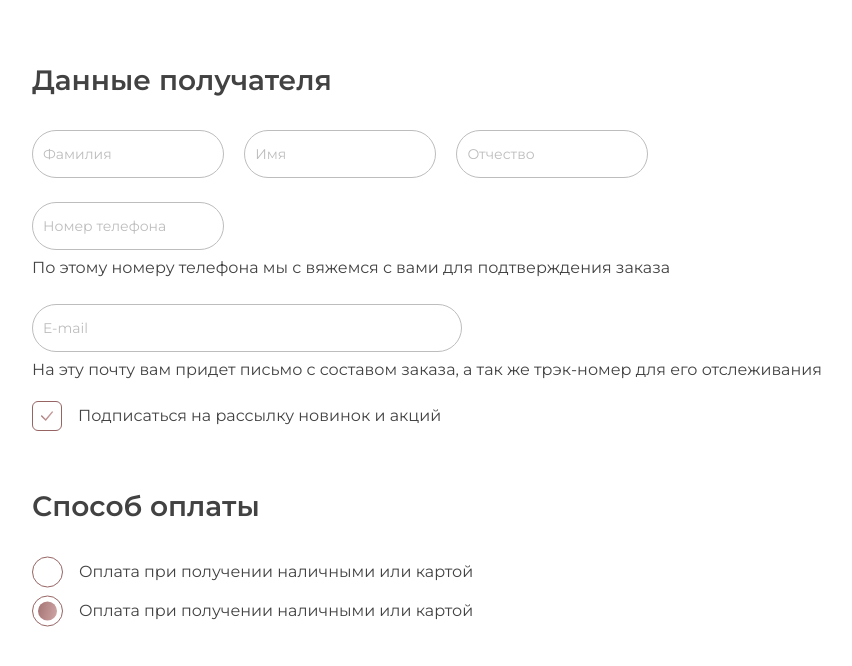
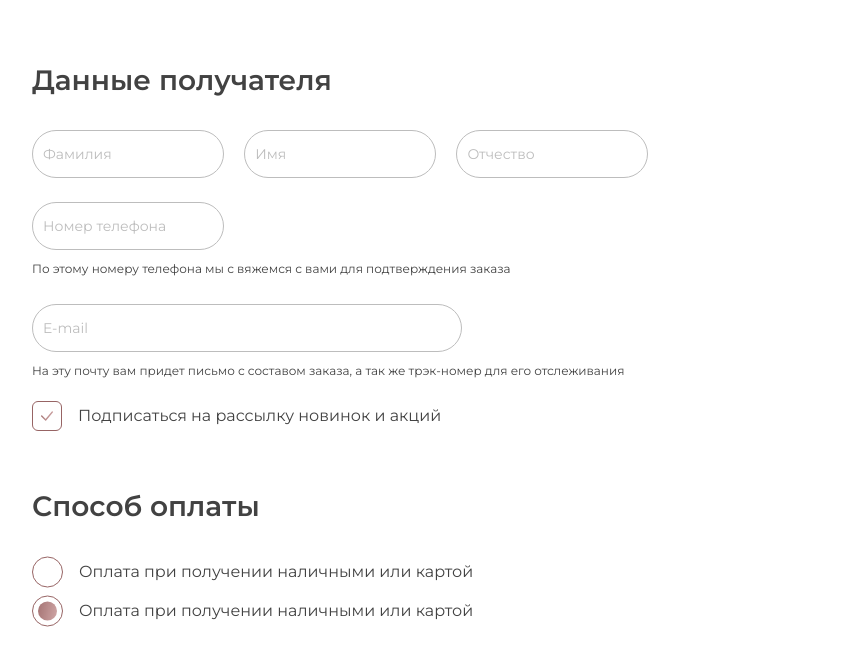
Before and after one commit to Noiziee/hw-8, a plain HTML site: page index.html in a window 1280 px wide. Shown: the whole page, without its empty margins (23-875 px from the left). Drawn offline with Linux system fonts and the light colour scheme.

Commit message:
init(hw-8): add solution

```diff
--- a/css/style.css
+++ b/css/style.css
@@ -14,6 +14,7 @@ body {
   font-weight: 400;
   line-height: 1.2;
   color: #424242;
+  font-size: 16px;
 }
 
 .container {
@@ -92,11 +93,13 @@ input {
   margin-bottom: 8px;
 }
 
-.form-user__item:nth-child(3) {
-  margin-bottom: 27px;
+.form-user__input-phone+label,
+.form-user__input-email+label {
+  font-size: 12px;
+  font-weight: 400;
 }
 
-.form-user__item:nth-child(4) {
+.form-user__item_mb {
   margin-bottom: 27px;
 }
 
@@ -137,7 +140,7 @@ input {
   background-image: url('../images/check.svg');
   background-repeat: no-repeat;
   opacity: 0;
-  transition: opacity .2s ease-in-out;
+  transition: opacity .2s linear;
 }
 
 .form-user__checkbox:checked+label::before {
@@ -184,7 +187,7 @@ input {
   background: linear-gradient(102.48deg, #976464 -29.03%, #CFA5A5 97.75%);
   border-radius: 50%;
   opacity: 0;
-  transition: opacity .2s ease-in-out;
+  transition: opacity .2s linear;
 }
 
 .form-user__radio:checked+label::before {
--- a/index.html
+++ b/index.html
@@ -25,12 +25,12 @@
               <input class="form-user__input" type="text" name="user_first_name" placeholder="Имя" required>
               <input class="form-user__input" type="text" name="user_sur_name" placeholder="Отчество" required>
             </div>
-            <div class="form-user__item">
+            <div class="form-user__item form-user__item_mb">
               <input class="form-user__input-phone form-user__input" type="number" id="userPhone" name="user_phone"
                 placeholder="Номер телефона" required>
               <label for="userPhone">По этому номеру телефона мы с вяжемся с вами для подтверждения заказа</label>
             </div>
-            <div class="form-user__item">
+            <div class="form-user__item form-user__item_mb">
               <input class="form-user__input-email form-user__input" type="email" id="userEmail" name="user_email"
                 placeholder="E-mail" required>
               <label for="userEmail">
```
